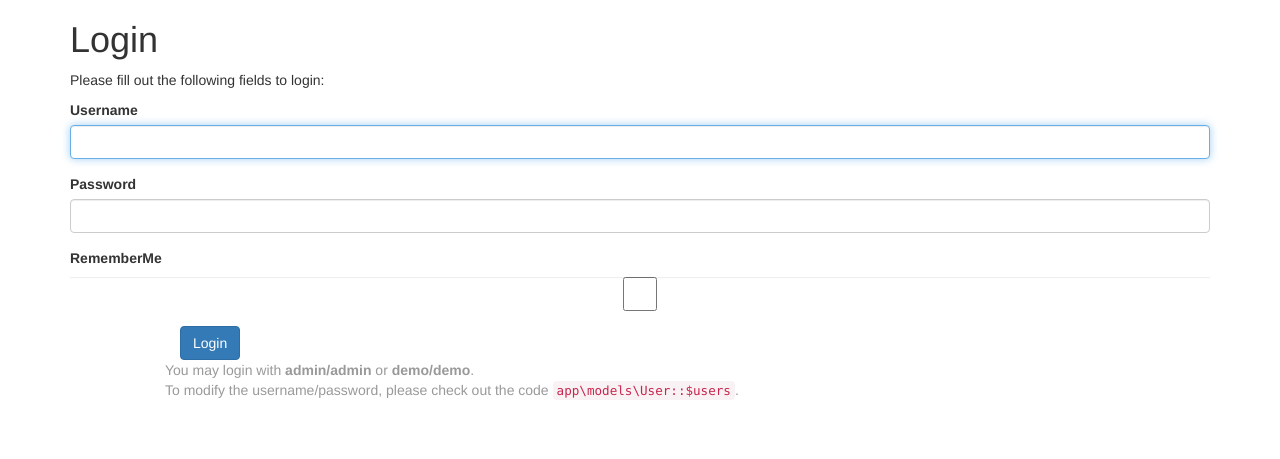
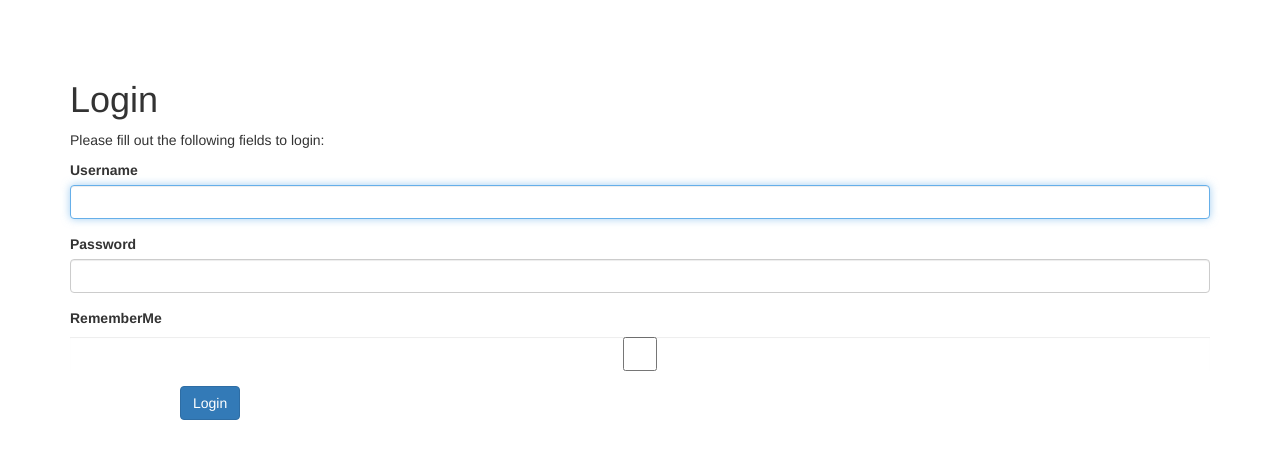
Before and after one commit to BumbuKhan/office-smart-door-backend, a Yii app: template views/site/login.php in a window 1280 px wide. Shown: the top 459 px of the page. Run offline with PHP 8.4 and a stand-in for Yii, Linux system fonts and the light colour scheme; the template is opened without the code that fills it, so the values that code supplies are empty; form fields are guessed from the names that the template uses; some libraries are stand-ins or nearby versions.

Commit message:
Minor changes

```diff
--- a/views/site/login.php
+++ b/views/site/login.php
@@ -10,6 +10,9 @@ use yii\bootstrap\ActiveForm;
 $this->title = 'Login';
 $this->params['breadcrumbs'][] = $this->title;
 ?>
+<br>
+<br>
+<br>
 <div class="site-login">
     <h1><?= Html::encode($this->title) ?></h1>
 
@@ -39,9 +42,4 @@ $this->params['breadcrumbs'][] = $this->title;
         </div>
 
     <?php ActiveForm::end(); ?>
-
-    <div class="col-lg-offset-1" style="color:#999;">
-        You may login with <strong>admin/admin</strong> or <strong>demo/demo</strong>.<br>
-        To modify the username/password, please check out the code <code>app\models\User::$users</code>.
-    </div>
 </div>
```
